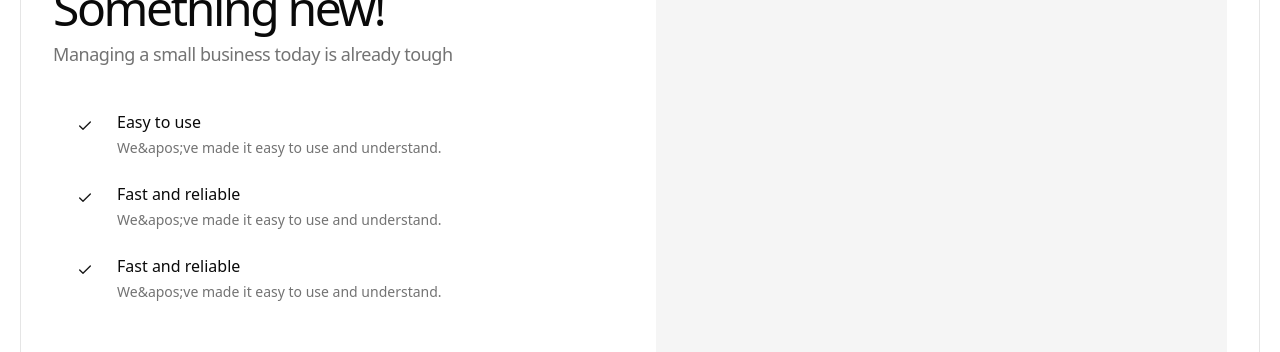
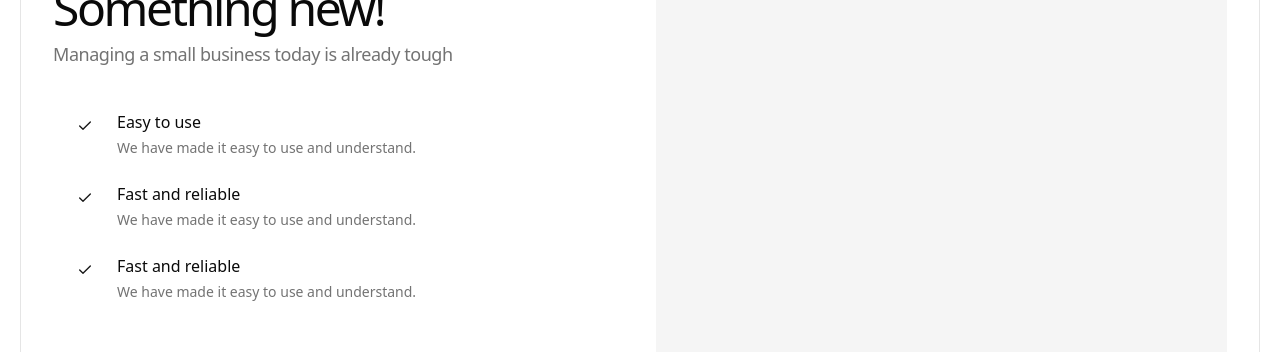
Before and after one commit to ZeroCoderss/zerocoderss.github.io, a React (Vite) app: page / in a window 1280 px wide. Shown: the part 960-1312 px from the top of the page. Built offline with nearby package versions, Linux system fonts and the light colour scheme.

Commit message:
modify blog component

```diff
--- a/src/components/app/blog.jsx
+++ b/src/components/app/blog.jsx
@@ -7,41 +7,22 @@ export const Blog1 = () => (
     <div className="container p-5 mx-auto flex flex-col gap-14">
       <div className="flex w-full flex-col sm:flex-row sm:justify-between sm:items-center gap-8">
         <h4 className="text-3xl md:text-5xl tracking-tighter max-w-xl font-regular">
-          {blogs.latestArticles}
+          Latest articles
         </h4>
         <Button className="gap-4">
-          {blogs.view} <MoveRight className="w-4 h-4" />
+          View all articles <MoveRight className="w-4 h-4" />
         </Button>
       </div>
       <div className="grid grid-cols-1 sm:grid-cols-2 lg:grid-cols-4 gap-8">
-        <div className="flex flex-col gap-2 hover:opacity-75 cursor-pointer">
-          <div className="bg-muted rounded-md aspect-video mb-4"></div>
-          <h3 className="text-xl tracking-tight">{blogs.invoices}</h3>
-          <p className="text-muted-foreground text-base">
-            {blogs.goal1}
-          </p>
-        </div>
-        <div className="flex flex-col gap-2 hover:opacity-75 cursor-pointer">
-          <div className="bg-muted rounded-md aspect-video mb-4"></div>
-          <h3 className="text-xl tracking-tight">{blogs.invoices}</h3>
-          <p className="text-muted-foreground text-base">
-            {blogs.goal2}
-          </p>
-        </div>
-        <div className="flex flex-col gap-2 hover:opacity-75 cursor-pointer">
-          <div className="bg-muted rounded-md aspect-video mb-4"></div>
-          <h3 className="text-xl tracking-tight">{blogs.invoices}</h3>
-          <p className="text-muted-foreground text-base">
-            {blogs.goal3}
-          </p>
-        </div>
-        <div className="flex flex-col gap-2 hover:opacity-75 cursor-pointer">
-          <div className="bg-muted rounded-md aspect-video mb-4"></div>
-          <h3 className="text-xl tracking-tight">{blogs.invoices}</h3>
-          <p className="text-muted-foreground text-base">
-            {blogs.goal4}
-          </p>
-        </div>
+        {blogs.map((blog, index) => (
+          <div key={index} className="flex flex-col gap-2 hover:opacity-75 cursor-pointer">
+            <div className="bg-muted rounded-md aspect-video mb-4">
+              <img src={blog.videoUrl} alt="" />
+            </div>
+            <h3 className="text-xl tracking-tight">{blog.title}</h3>
+            <p className="text-muted-foreground text-base">{blog.goal}</p>
+          </div>
+        ))}
       </div>
     </div>
   </div>
--- a/src/config/data/home-page.js
+++ b/src/config/data/home-page.js
@@ -1,17 +1,21 @@
-export const blogs = {
-    latestArticles: "Latest articles",
-    view: "View all articles",
-    goal1: "Our goal is to streamline SMB trade, making it easier and faster than ever.",
-    goal2: "We've made it easier than ever to pay supplier invoices, making your business more efficient and profitable.",
-    goal3: "Our goal is to streamline SMB trade, making it easier and faster than ever.",
-    goal4: "Our goal is to streamline SMB trade, making it easier and faster than ever.",
-    invoices: "Pay supplier invoices"
-};
+export const blogs = [
+    {
+        goal: "Our goal is to streamline SMB trade, making it easier and faster than ever.",
+        title: "Pay supplier invoices",
+        videoUrl: "https://www.turing.com/resources/top-web-development-challenges"
+    },
+    {
+        goal: "Our goal is to streamline SMB trade, making it easier and faster than ever.",
+        title: "Pay supplier invoices",
+        videoUrl: "https://www.turing.com/resources/top-web-development-challenges"
+    }
+]
+
 export const contact = {
     contact: "Contact",
     newUpdate: "Something new",
     p1: "Managing a small business today is already tough. Avoid further complications by ditching outdated, tedious trade methods.",
-    p2: "We&apos;ve made it easy to use and understand."
+    p2: "We have made it easy to use and understand."
 };
 export const faq = {
     faq: "FAQ",
@@ -25,11 +29,11 @@ export const feature = {
     h2: "Something new!",
     p1: "Managing a small business today is already tough",
     p2: "Easy to use",
-    p3: "We&apos;ve made it easy to use and understand.",
+    p3: "We have made it easy to use and understand.",
     p4: "Fast and reliable",
-    p5: "We&apos;ve made it easy to use and understand.",
+    p5: "We have made it easy to use and understand.",
     p6: "Fast and reliable",
-    p7: "We&apos;ve made it easy to use and understand.",
+    p7: "We have made it easy to use and understand.",
     feature2: {
         badge: "Platform",
         h2: "Something new!",
```
